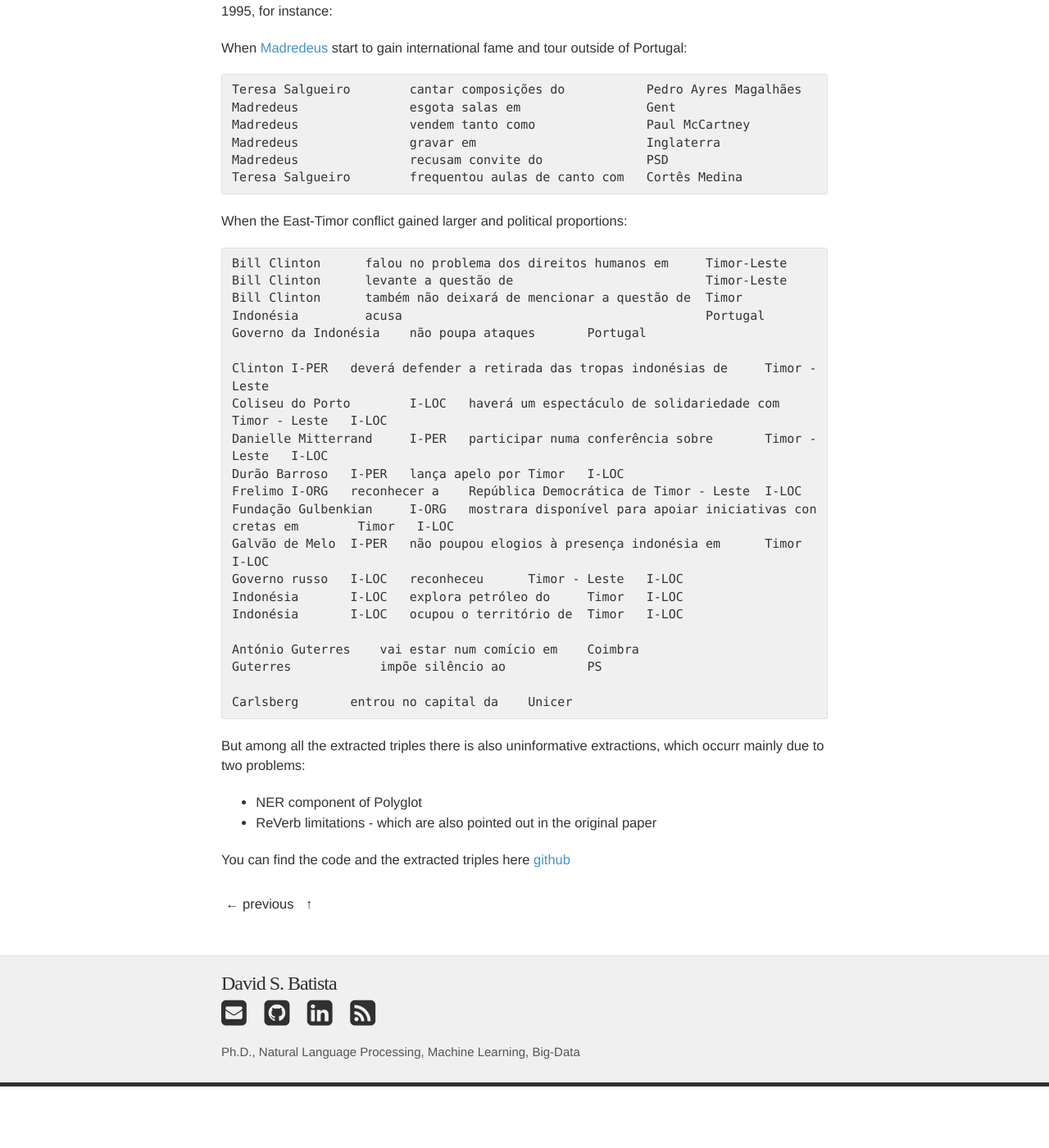
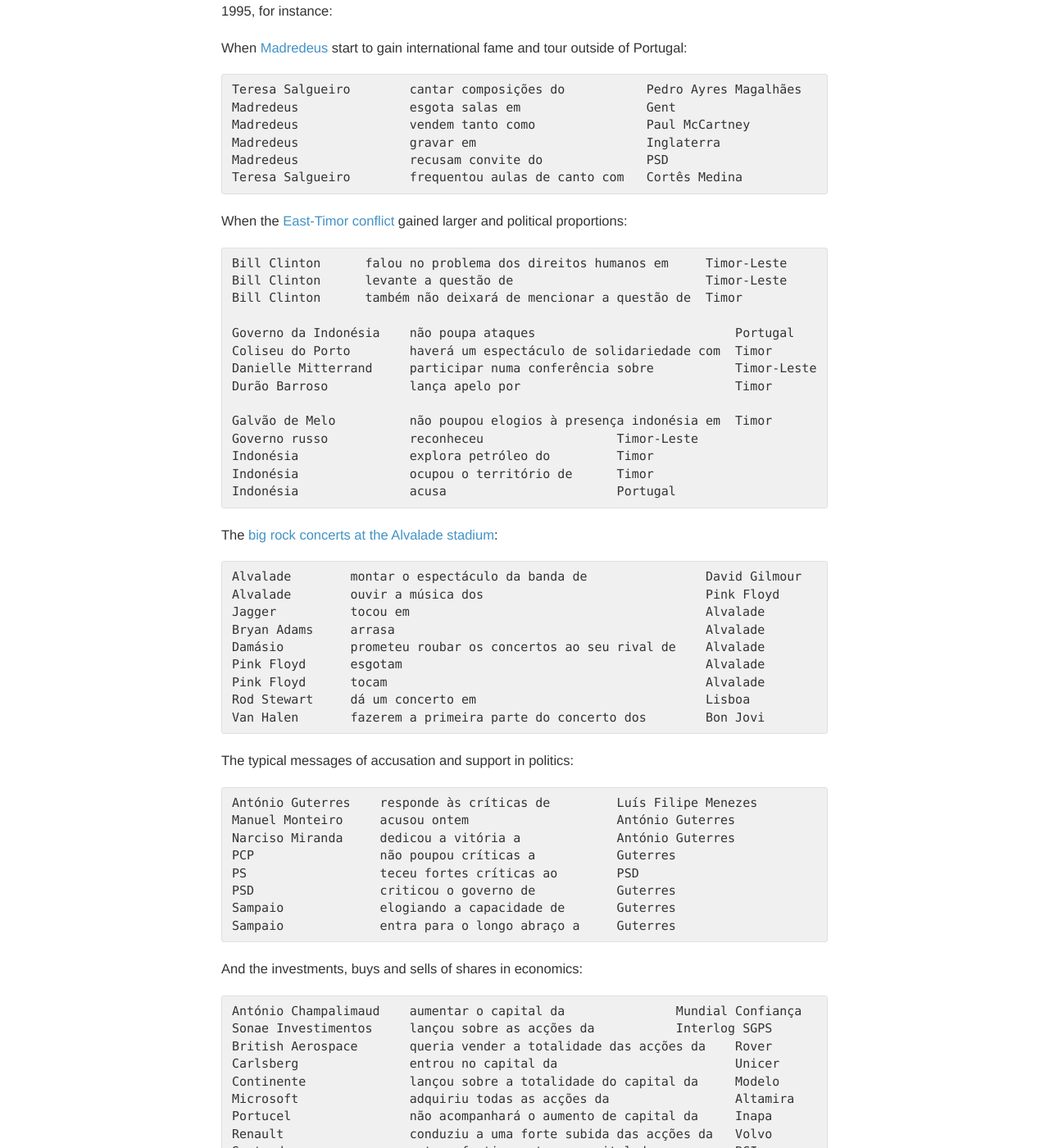
Before and after one commit to davidsbatista/davidsbatista.net, a Jekyll site: the page built from _posts/2017-05-08-ReVerb.md, in a window 1280 px wide and 1400 px high, scrolled down 4086 px. Shown: the whole window at 82% size. Built offline with Jekyll 4.4.1, drawn with Linux system fonts in a browser that asks for light colours; nearby versions of some CDN libraries; some web fonts are replaced; comment, search, counter and statistics services are not loaded; before the commit the page ends 5411 px from its top, so only the background shows below that; some of the changed text lies outside the part shown.

Commit message:
added ReVerb post

```diff
--- a/_posts/2017-05-08-ReVerb.md
+++ b/_posts/2017-05-08-ReVerb.md
@@ -1,6 +1,6 @@
 ---
 layout: post
-title: Open Information Extraction
+title: Open Information Extraction in Portuguese
 date: 2017-05-08 00:00:00
 tags: [information extraction, ReVerb, relationships, semantic triples]
 categories: [blog]
@@ -170,10 +170,10 @@
 
 ---
 
-I used Polyglot to identify named-entities and then I looked for ReVerb
-patterns between every pair of named-entities which was no more than 8
-tokens apart. This was applied to PUBLICO news articles from the following
- categories:
+I used Polyglot to identify named-entities and perform part-of-speech tagging,
+then I looked for ReVerb patterns between every pair of named-entities
+which was no more than 8 tokens apart. I extracted triples from PUBLICO news articles
+from the following categories:
 
               ['Nacional', 'Mundo', 'Economia', 'Sociedade', 'Cultura']
 
@@ -195,47 +195,137 @@
     Madredeus	        recusam convite do	        PSD
     Teresa Salgueiro        frequentou aulas de canto com	Cortês Medina
 
-When the East-Timor conflict gained larger and political proportions:
+When the [East-Timor conflict](https://www.mtholyoke.edu/~rgwhitma/classweb2/history%20and%20conflict.htm) gained larger and political proportions:
 
     Bill Clinton	  falou no problema dos direitos humanos em	Timor-Leste
     Bill Clinton      levante a questão de                          Timor-Leste
     Bill Clinton      também não deixará de mencionar a questão de  Timor
-    Indonésia	  acusa                                         Portugal
-    Governo da Indonésia	não poupa ataques	Portugal
 
-    Clinton I-PER   deverá defender a retirada das tropas indonésias de     Timor - Leste
-    Coliseu do Porto        I-LOC   haverá um espectáculo de solidariedade com      Timor - Leste   I-LOC
-    Danielle Mitterrand     I-PER   participar numa conferência sobre       Timor - Leste   I-LOC
-    Durão Barroso   I-PER   lança apelo por Timor   I-LOC
-    Frelimo I-ORG   reconhecer a    República Democrática de Timor - Leste  I-LOC
-    Fundação Gulbenkian     I-ORG   mostrara disponível para apoiar iniciativas concretas em        Timor   I-LOC
-    Galvão de Melo  I-PER   não poupou elogios à presença indonésia em      Timor   I-LOC
-    Governo russo   I-LOC   reconheceu      Timor - Leste   I-LOC
-    Indonésia       I-LOC   explora petróleo do     Timor   I-LOC
-    Indonésia       I-LOC   ocupou o território de  Timor   I-LOC
+    Governo da Indonésia	não poupa ataques	                    Portugal
+    Coliseu do Porto        haverá um espectáculo de solidariedade com  Timor
+    Danielle Mitterrand     participar numa conferência sobre           Timor-Leste
+    Durão Barroso           lança apelo por                             Timor
 
-    António Guterres    vai estar num comício em	Coimbra
-    Guterres	    impõe silêncio ao	        PS
+    Galvão de Melo          não poupou elogios à presença indonésia em  Timor
+    Governo russo           reconheceu                  Timor-Leste
+    Indonésia               explora petróleo do         Timor
+    Indonésia               ocupou o território de      Timor
+    Indonésia	        acusa                       Portugal
 
-    Carlsberg	entrou no capital da	Unicer
+The [big rock concerts at the Alvalade stadium](http://www.torcidaverde.pt/mentalidade/foradoestadio/542-concertos-no-estadio-jose-alvalade):
 
 
-But among all the extracted triples there is also uninformative extractions,
-which occurr mainly due to two problems:
+    Alvalade	montar o espectáculo da banda de                David Gilmour
+    Alvalade	ouvir a música dos	                        Pink Floyd
+    Jagger	        tocou em	                                Alvalade
+    Bryan Adams	arrasa	                                        Alvalade
+    Damásio	        prometeu roubar os concertos ao seu rival de	Alvalade
+    Pink Floyd	esgotam	                                        Alvalade
+    Pink Floyd	tocam	                                        Alvalade
+    Rod Stewart	dá um concerto em	                        Lisboa
+    Van Halen	fazerem a primeira parte do concerto dos	Bon Jovi
+
+The typical messages of accusation and support in politics:
+
+    António Guterres    responde às críticas de	    Luís Filipe Menezes
+    Manuel Monteiro	    acusou ontem	            António Guterres
+    Narciso Miranda	    dedicou a vitória a             António Guterres
+    PCP                 não poupou críticas a	    Guterres
+    PS                  teceu fortes críticas ao	    PSD
+    PSD                 criticou o governo de	    Guterres
+    Sampaio             elogiando a capacidade de	    Guterres
+    Sampaio	            entra para o longo abraço a	    Guterres
+
+
+And the investments, buys and sells of shares in economics:
+
+    António Champalimaud	aumentar o capital da               Mundial Confiança
+    Sonae Investimentos	lançou sobre as acções da	    Interlog SGPS
+    British Aerospace	queria vender a totalidade das acções da    Rover
+    Carlsberg	        entrou no capital da	                    Unicer
+    Continente	        lançou sobre a totalidade do capital da	    Modelo
+    Microsoft		adquiriu todas as acções da	            Altamira
+    Portucel		não acompanhará o aumento de capital da	    Inapa
+    Renault		        conduziu a uma forte subida das acções da   Volvo
+    Santander	        entra efectivamente no capital do	    BCI
+
+---
+
+But there is also uninformative extractions, which occur mainly due to two problems:
 
 - NER component of Polyglot
 - ReVerb limitations - which are also pointed out in the original paper
 
-<!--
+## Named-Entity Recognition Errors
 
-One of the problems with the extraction has to due with the Polyglot failig
+One of the problems with the extraction has to due with the Polyglot failing
 to correctly identify the named-entities.
 
-Uplodar codigo e extraccoes feitas
+Polyglot often detects wrong named-entities, for instance:
 
+    !       I-ORG
+    '       I-PER
+    )       I-ORG
+    . . ) ? I-PER
+    . . . ' I-ORG
+    . . . . I-PER
+    . . . . . . . . . . .   I-PER
+    17.3.95 I-PER
+    22.06.94        I-LOC
+    2C      I-ORG
+    4.10.1952       I-LOC
+    4AD     I-ORG
+    52n Street      I-ORG
+    72nd West       I-ORG
+    ? . . . I-PER
+    Actualidade     I-ORG
+
+or sometimes the named-entities are incomplete, for instance, given the phrase
+
+_"O Fundo BPI América, gerido pela Douro Fundos, grupo Banco Português de Investimento, ..."_
+
+The following triple is extracted, with the incomplete entity __"Douro"__ tagged as _LOCATION_
+
+                    BPI América        gerido pela     Douro
+
+
+## Shallow Analysis of the Sentence
+
+ReVerb operates only at a shallow sentence level, it does not take into consideration
+ syntactic dependencies among words or groups of words, as a consequence it only extracts
+ binary relationships. Given this sentence:
+
+_"Fontes diplomáticas citadas pela AFP referiram que Washington sempre encarou com desagrado qualquer anúncio de redução de efectivos da ONU na Bósnia antes da formação de uma nova força multinacional"_
+
+the follwing triple is extracted:
+
+                         AFP     referiram       Washington
+
+and __"Washington"__ wrongly as tagged as a _PERSON_.
+
+This is a complex sentence, and there is not a simple binary relationship that expresses all the information in the sentence.
+
+----
+
+## Future Work
+
+This was a quick experiment on how to perform open information extraction in portuguese using only
+open and out-of-the-box tools. Two things that need to be improved are:
+
+- Go beyond part-of-speech tags, i.e., for for syntactic dependencies
+- Improve the named-entity recognition
+
+It's easy to solve this for English, but for Portuguese it's more complicated. For morphological and syntactic information for Portuguese, there is SyntaxNet,
+but I still have to find a way to make it work in batch or inside my own Python code.
+
+For Named-Entity Recognition, as far as I know, apart from Polyglot, there is now other library, ready to use out-of-the-box.
+But there are [datasets available](http://www.linguateca.pt/aval_conjunta/HAREM/harem_ing.html), which can be transformed and used as training data. I will try to address this issue in the future, and hopefully make a post about it.
+
+The full code and the extracted triples are available on my github:
+
+[https://github.com/davidsbatista/information-extraction-PT](https://github.com/davidsbatista/information-extraction-PT)
+
+<!--
 # http://www.producao.usp.br/handle/BDPI/50949
 # http://www.producao.usp.br/bitstream/handle/BDPI/50949/2678220.pdf?sequence=1&isAllowed=y
-
 -->
-
-You can find the code and the extracted triples here [github](github)
```
